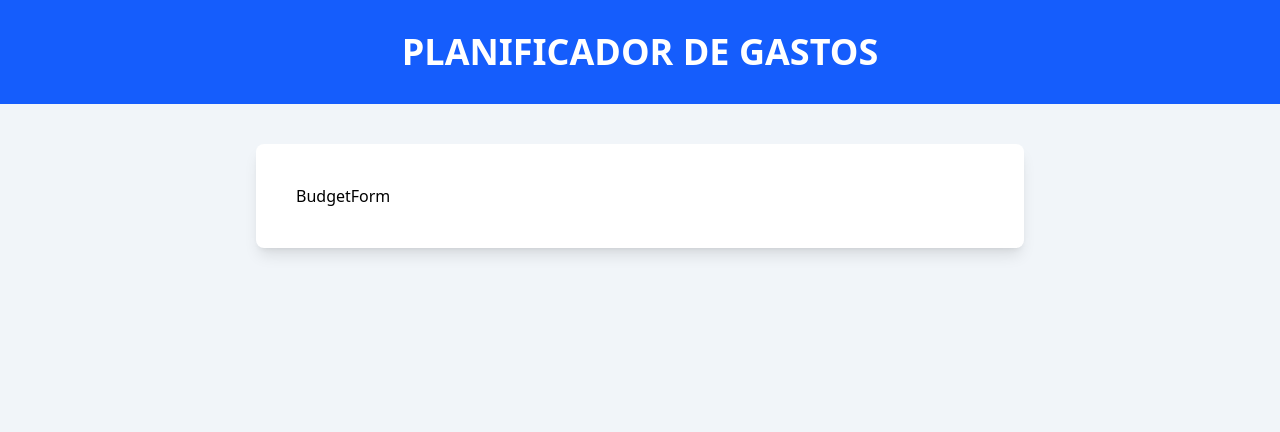
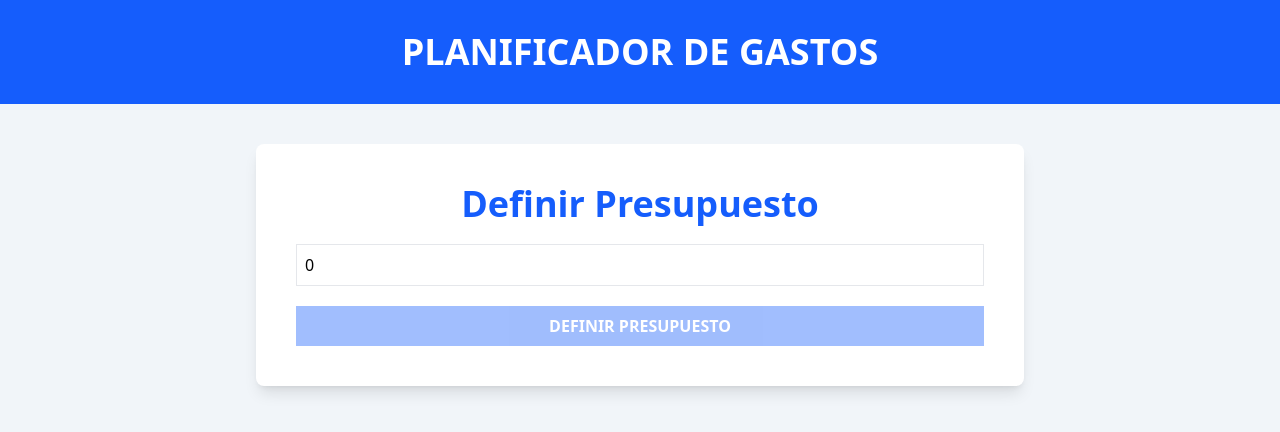
Before and after one commit to antonyrz/presupuesto-contextAPI, a React (Vite) app in the folder control-gastos-contextAPI/: page / in a window 1280 px wide. Shown: the top 432 px of the page. Built offline with nearby package versions, Linux system fonts and the light colour scheme.

Commit message:
definiendo presupuesto

```diff
--- a/control-gastos-contextAPI/src/components/BudgetForm.tsx
+++ b/control-gastos-contextAPI/src/components/BudgetForm.tsx
@@ -1,7 +1,44 @@
-import React from 'react'
+import { useState, useMemo } from "react"
 
 export default function BudgetForm() {
+
+    const [budget, setBudget] = useState(0);
+
+    const handleChange = (e : React.ChangeEvent<HTMLInputElement>) => {
+        if(e.target.name === "budget"){
+            setBudget(+e.target.value);
+        }
+    };
+
+    const isValid = useMemo(() => {
+        return isNaN(budget) || budget <= 0;
+    }, [budget]);
+
   return (
-    <div>BudgetForm</div>
-  )
+    <form className="space-y-5">
+        <div className="flex flex-col space-y-5">
+            <label htmlFor="budget" className="text-4xl text-blue-600 font-bold text-center">
+                Definir Presupuesto
+            </label>
+
+            <input
+                id="budget"
+                type="number"
+                className="w-full bg-white border border-gray-200 p-2"
+                placeholder="Define tu presupuesto"
+                name="budget"
+                value={budget}
+                onChange={handleChange}
+                />
+
+        </div>
+
+        <input
+            type="submit"
+            value="Definir Presupuesto"
+            className="bg-blue-600 hover:bg-blue-700 cursor-pointer w-full p-2 text-white font-black uppercase disabled:opacity-40 disabled:cursor-default"
+            disabled={isValid}
+        />
+    </form>
+)
 }
```
